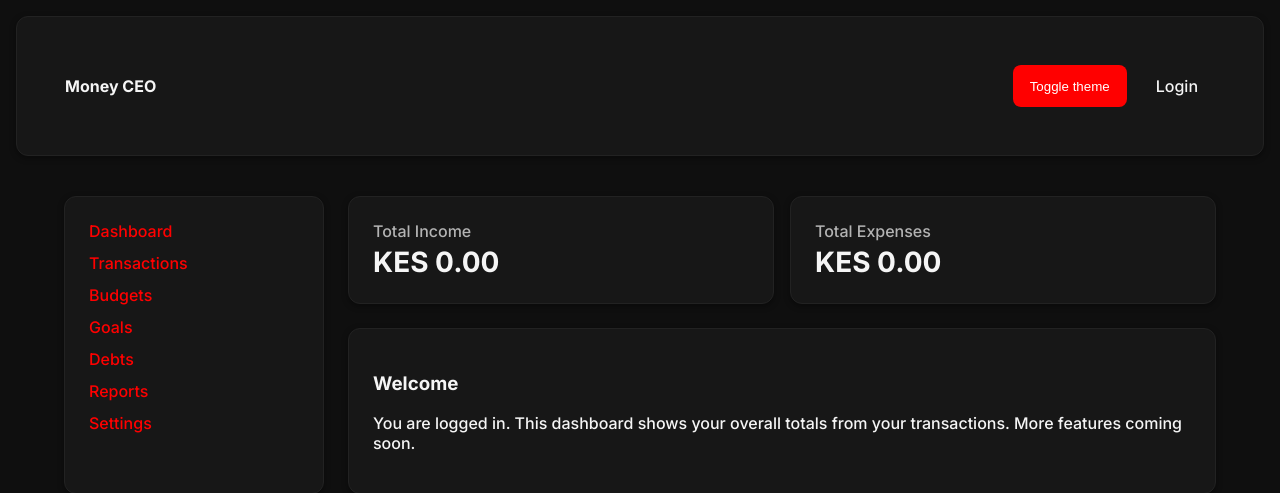
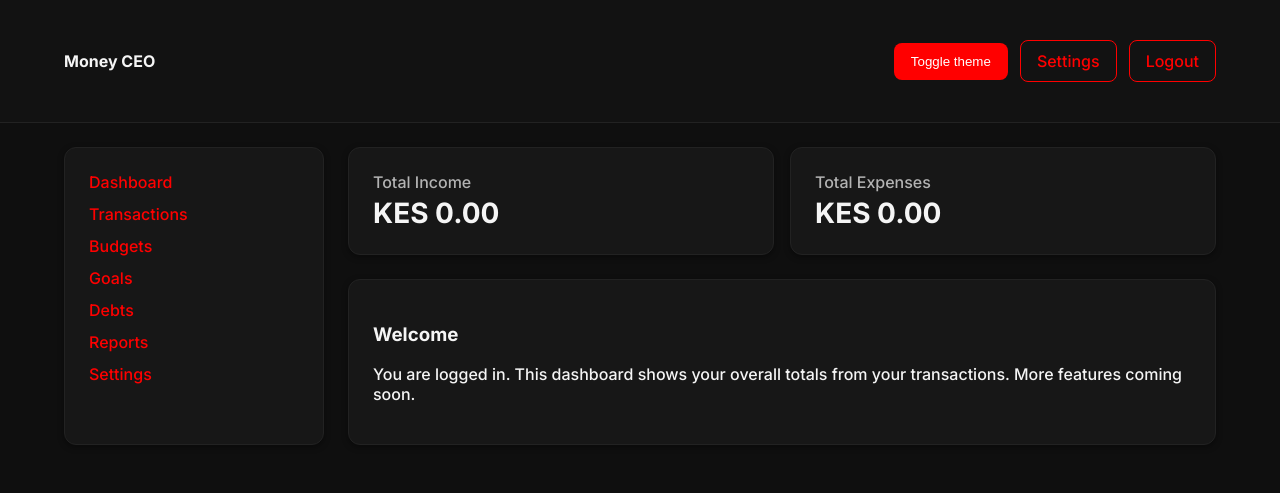
Before and after one commit to eugineous/MONEY-CEO, a PHP site: page /index.php in a window 1280 px wide. Shown: the top 493 px of the page. Run offline with PHP 8.4, Linux system fonts and the light colour scheme; the visitor is signed in with stand-in values (Sample User, id 1); data that the repository does not hold is empty.

Commit message:
refactor: update navbar for dark theme and dynamic links

```diff
--- a/components/navbar.php
+++ b/components/navbar.php
@@ -1,9 +1,19 @@
-<nav class="card" style="margin:16px;border-radius:12px">
-  <div class="container" style="display:flex;justify-content:space-between;align-items:center">
-    <strong>Money CEO</strong>
-    <div style="display:flex;gap:12px">
+<?php
+  require_once __DIR__ . '/../includes/helpers.php';
+  require_once __DIR__ . '/../includes/auth.php';
+?>
+<nav class="navbar">
+  <div class="nav-inner container">
+    <a href="<?php echo url('public/index.php'); ?>" style="color:inherit;text-decoration:none;"><strong>Money CEO</strong></a>
+    <div style="display:flex;gap:12px;align-items:center;">
       <button class="btn btn-primary" onclick="toggleTheme()">Toggle theme</button>
-      <a class="btn" href="/pages/login.php">Login</a>
+      <?php if (!isLoggedIn()): ?>
+        <a class="btn btn-outline" href="<?php echo url('pages/login.php'); ?>">Login</a>
+        <a class="btn btn-outline" href="<?php echo url('pages/register.php'); ?>">Register</a>
+      <?php else: ?>
+        <a class="btn btn-outline" href="<?php echo url('pages/settings.php'); ?>">Settings</a>
+        <a class="btn btn-outline" href="<?php echo url('pages/logout.php'); ?>">Logout</a>
+      <?php endif; ?>
     </div>
   </div>
 </nav>
```
